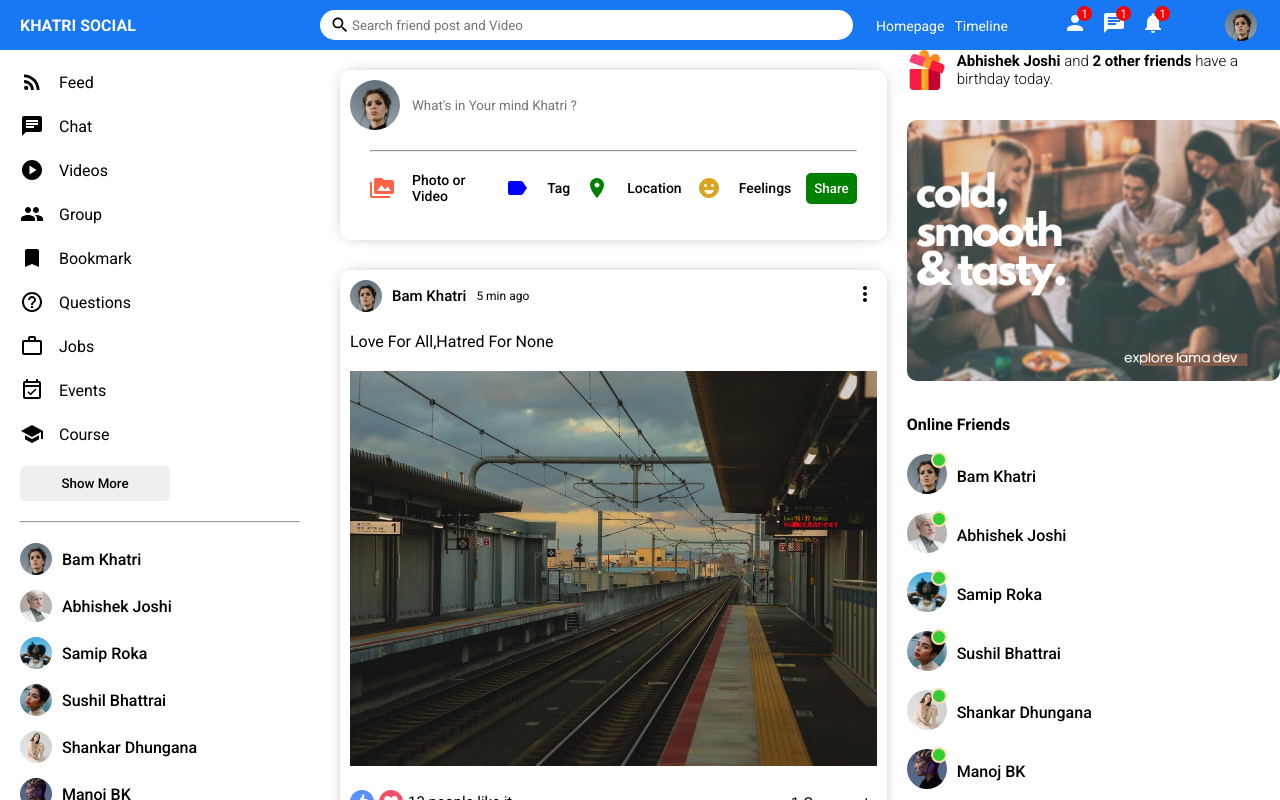
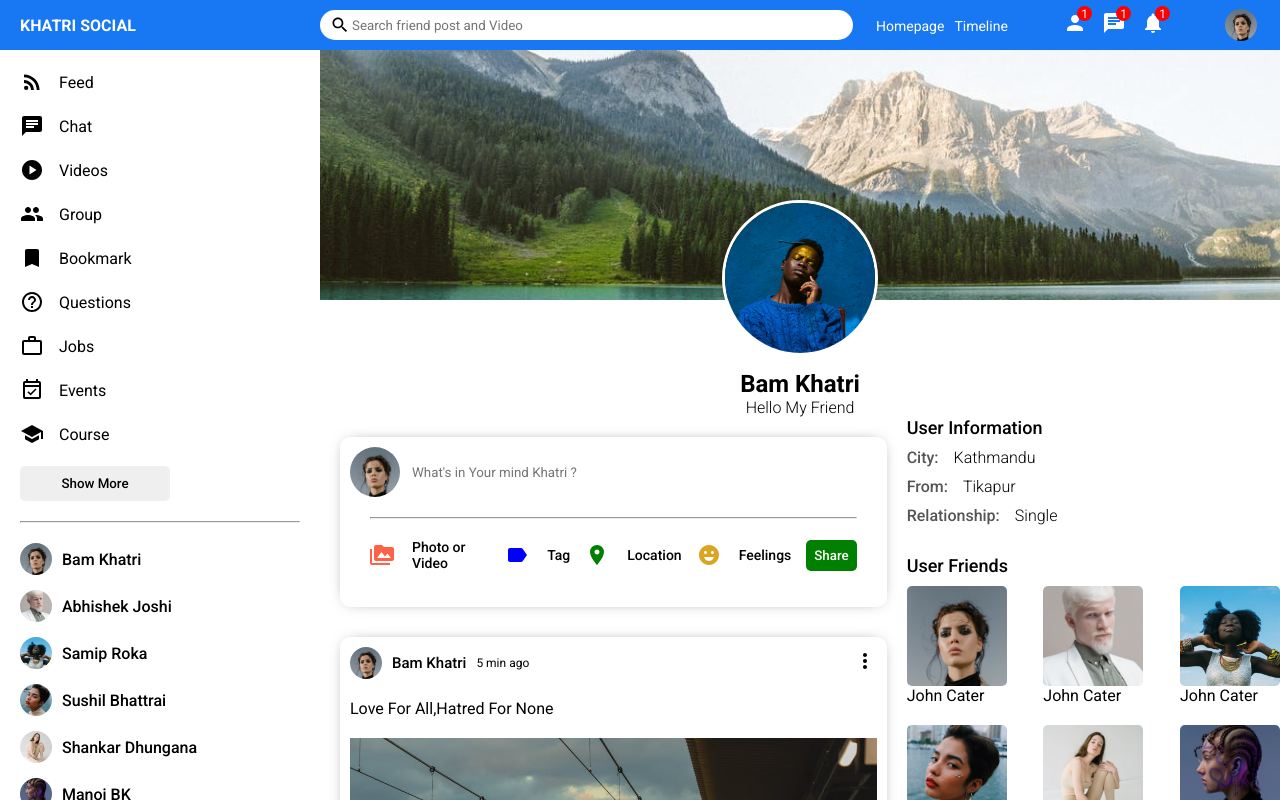
Before and after one commit to bamkhatri/social, a React (Create React App) app in the folder frontend/: page / in a window 1280 px wide. Shown: the top 800 px of the page. Built offline with nearby package versions, Linux system fonts and the light colour scheme.

Commit message:
Profile page created and minor changes in other component

```diff
--- a/frontend/src/App.js
+++ b/frontend/src/App.js
@@ -1,9 +1,10 @@
 import Home from './Pages/Home/Home'
+import Profile from './Pages/Profile/Profile'
 
 function App() {
   return (
     <>
-      <Home />
+      <Profile />
     </>
   )
 }
--- a/frontend/src/Components/Rightbar/Rightbar.css
+++ b/frontend/src/Components/Rightbar/Rightbar.css
@@ -22,7 +22,7 @@
   border-radius: 10px;
   margin: 30px 0;
 }
-.rightbarTitle {
+.rightbarTitleFriend {
   margin-bottom: 20px;
 }
 .friendList {
@@ -30,3 +30,46 @@
   padding: 0;
   list-style: none;
 }
+.rightbarTitle {
+  font-size: 18px;
+  font-weight: 500;
+  margin-bottom: 10px;
+}
+
+.rightbarInfo {
+  margin-bottom: 30px;
+}
+
+.rightbarInfoItem {
+  margin-bottom: 10px;
+}
+
+.rightbarInfoKey {
+  font-weight: 500;
+  margin-right: 15px;
+  color: #555;
+}
+
+.rightbarInfoValue {
+  font-weight: 300;
+}
+
+.rightbarFollowings {
+  display: flex;
+  flex-wrap: wrap;
+  justify-content: space-between;
+}
+
+.rightbarFollowing {
+  display: flex;
+  flex-direction: column;
+  margin-bottom: 20px;
+  cursor: pointer;
+}
+
+.rightbarFollowingImg {
+  width: 100px;
+  height: 100px;
+  object-fit: cover;
+  border-radius: 5px;
+}
--- a/frontend/src/Components/Rightbar/Rightbar.js
+++ b/frontend/src/Components/Rightbar/Rightbar.js
@@ -2,10 +2,10 @@
 import './Rightbar.css'
 import { Users } from '../../dummyData'
 import Online from '../Online/Online'
-const Rightbar = () => {
-  return (
-    <div className='rightbar'>
-      <div className='rightbarWrapper'>
+const Rightbar = ({ profile }) => {
+  const Hompepage = () => {
+    return (
+      <>
         <div className='birthdayContainer'>
           <img src='assets/gift.png' alt='' className='birthdayImg' />
           <span className='birthdayText'>
@@ -14,12 +14,92 @@
           </span>
         </div>
         <img src='assets/ad.png' alt='' className='rightbarAd' />
-        <h4 className='rightbarTitle'>Online Friends</h4>
+        <h4 className='rightbarTitleFriend'>Online Friends</h4>
         <ul className='friendList'>
           {Users.map((user) => (
             <Online key={user.id} user={user} />
           ))}
         </ul>
+      </>
+    )
+  }
+
+  const ProfileRightbar = () => {
+    return (
+      <>
+        <h4 className='rightbarTitle'>User Information</h4>
+        <div className='rightbarInfo'>
+          <div className='rightbarInfoItem'>
+            <span className='rightbarInfoKey'>City:</span>
+            <span className='rightbarInfoValue'>Kathmandu</span>
+          </div>
+          <div className='rightbarInfoItem'>
+            <span className='rightbarInfoKey'>From:</span>
+            <span className='rightbarInfoValue'>Tikapur</span>
+          </div>
+          <div className='rightbarInfoItem'>
+            <span className='rightbarInfoKey'>Relationship:</span>
+            <span className='rightbarInfoValue'>Single</span>
+          </div>
+        </div>
+        <h4 className='rightbarTitle'>User Friends</h4>
+        <div className='rightbarFollowings'>
+          <div className='rightbarFollowing'>
+            <img
+              src='assets/person/1.jpeg'
+              alt=''
+              className='rightbarFollowingImg'
+            />
+            <span className='rightbarFollowingName'>John Cater</span>
+          </div>
+          <div className='rightbarFollowing'>
+            <img
+              src='assets/person/2.jpeg'
+              alt=''
+              className='rightbarFollowingImg'
+            />
+            <span className='rightbarFollowingName'>John Cater</span>
+          </div>
+          <div className='rightbarFollowing'>
+            <img
+              src='assets/person/3.jpeg'
+              alt=''
+              className='rightbarFollowingImg'
+            />
+            <span className='rightbarFollowingName'>John Cater</span>
+          </div>
+          <div className='rightbarFollowing'>
+            <img
+              src='assets/person/4.jpeg'
+              alt=''
+              className='rightbarFollowingImg'
+            />
+            <span className='rightbarFollowingName'>John Cater</span>
+          </div>
+          <div className='rightbarFollowing'>
+            <img
+              src='assets/person/5.jpeg'
+              alt=''
+              className='rightbarFollowingImg'
+            />
+            <span className='rightbarFollowingName'>John Cater</span>
+          </div>
+          <div className='rightbarFollowing'>
+            <img
+              src='assets/person/6.jpeg'
+              alt=''
+              className='rightbarFollowingImg'
+            />
+            <span className='rightbarFollowingName'>John Cater</span>
+          </div>
+        </div>
+      </>
+    )
+  }
+  return (
+    <div className='rightbar'>
+      <div className='rightbarWrapper'>
+        <ProfileRightbar />
       </div>
     </div>
   )
--- /dev/null
+++ b/frontend/src/Pages/Profile/Profile.css
@@ -0,0 +1,42 @@
+.profile {
+  display: flex;
+}
+.profileRight {
+  flex: 9;
+}
+.profileCover {
+  height: 320px;
+  position: relative;
+}
+.profileCoverImage {
+  width: 100%;
+  height: 250px;
+  object-fit: cover;
+}
+.profileUserImage {
+  width: 150px;
+  height: 150px;
+  border-radius: 50%;
+  object-fit: cover;
+  position: absolute;
+  left: 0;
+  right: 0;
+  margin: auto;
+  top: 150px;
+  border: 3px solid white;
+}
+.profileInfo {
+  display: flex;
+  flex-direction: column;
+  align-items: center;
+  justify-content: center;
+}
+.profileInfoName {
+  font-size: 24px;
+}
+.profileInfoDesc {
+  font-weight: 300;
+}
+.profileRightBottom {
+  display: flex;
+}
--- /dev/null
+++ b/frontend/src/Pages/Profile/Profile.js
@@ -0,0 +1,42 @@
+import React from 'react'
+import Feed from '../../Components/Feed/Feed'
+import Leftbar from '../../Components/Leftbar/Leftbar'
+import Rightbar from '../../Components/Rightbar/Rightbar'
+import Toolbar from '../../Components/Toolbar/Toolbar'
+import './Profile.css'
+const Profile = () => {
+  return (
+    <>
+      <Toolbar />
+      <div className='profile'>
+        <Leftbar />
+        <div className='profileRight'>
+          <div className='profileRightTop'>
+            <div className='profileCover'>
+              <img
+                className='profileCoverImage'
+                src='assets/post/3.jpeg'
+                alt=''
+              />
+              <img
+                className='profileUserImage'
+                src='assets/person/7.jpeg'
+                alt=''
+              />
+            </div>
+            <div className='profileInfo'>
+              <h4 className='profileInfoName'>Bam Khatri</h4>
+              <span className='profileInfoDesc'>Hello My Friend</span>
+            </div>
+          </div>
+          <div className='profileRightBottom'>
+            <Feed />
+            <Rightbar profile />
+          </div>
+        </div>
+      </div>
+    </>
+  )
+}
+
+export default Profile
```
